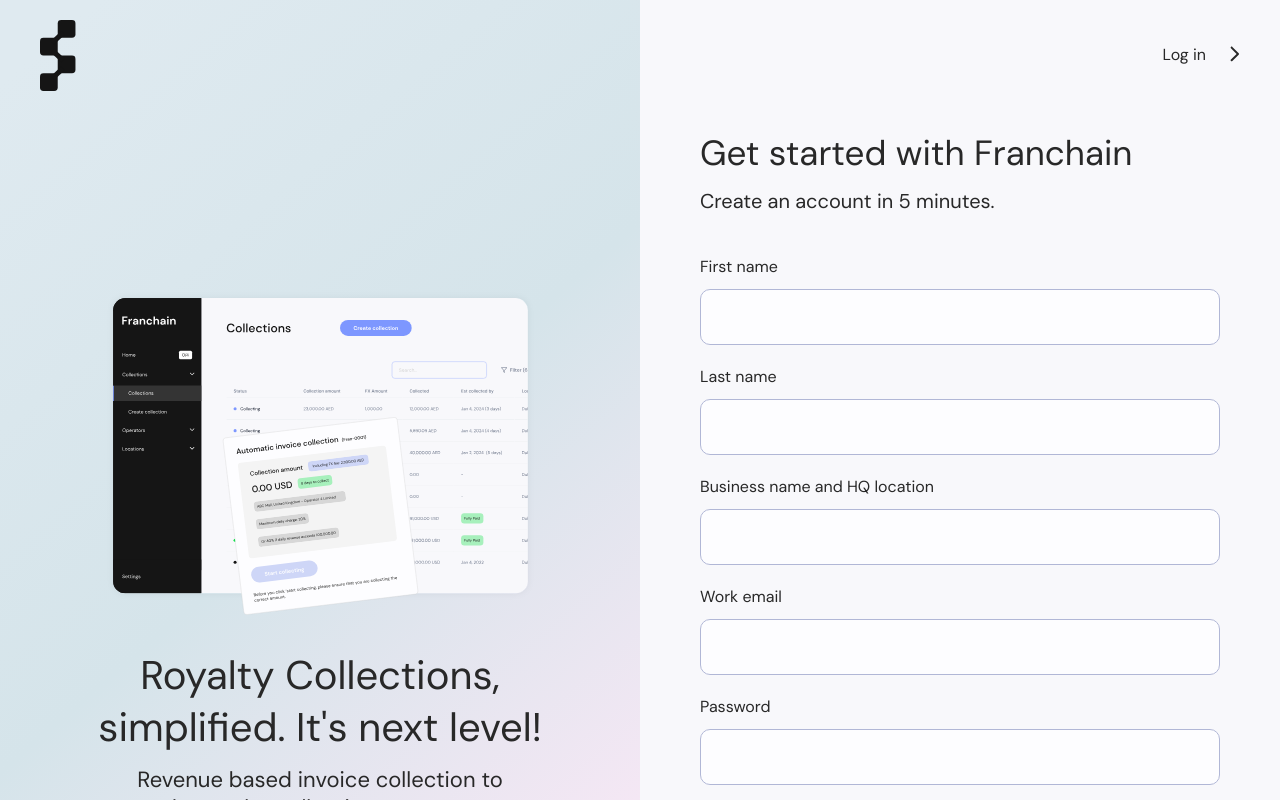
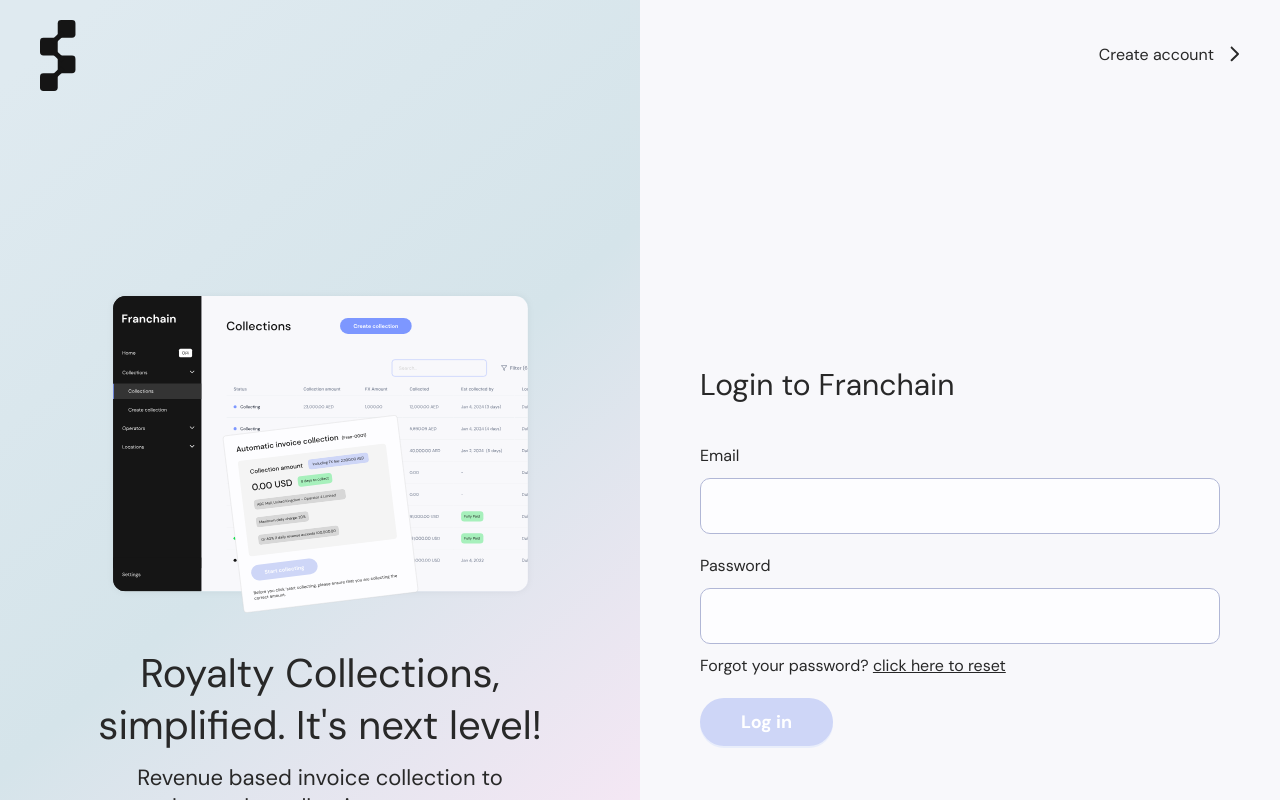
Before and after one commit to Okoli-Ryan/franchain-ui-test, a React (Vite) app: page / in a window 1280 px wide. Built offline with nearby package versions, Linux system fonts and the light colour scheme.

Commit message:
login page

```diff
--- a/src/forms/Button/Button.tsx
+++ b/src/forms/Button/Button.tsx
@@ -24,7 +24,7 @@
 		size="large"
 		type="primary"
 		className={twMerge(
-			"hover:!text-accent hover:!bg-transparent disabled:!border-none disabled:!bg-transparent *:hover:opacity-60 flex disabled:hover:!text-accent/60 gap-6 h-max bg-transparent items-center font-normal shadow-none outline-none text-accent p-0 rounded-none",
+			"hover:!text-accent hover:!bg-transparent disabled:!border-none disabled:!bg-transparent *:hover:opacity-60 flex disabled:hover:!text-accent/60 gap-4 h-max bg-transparent items-center font-normal shadow-none outline-none text-accent p-0 rounded-none",
 			className
 		)}
 		{...props}
--- a/src/layout/AuthLayout/AuthLayout.tsx
+++ b/src/layout/AuthLayout/AuthLayout.tsx
@@ -10,8 +10,10 @@
 		<div className="w-screen justify-center flex min-h-screen h-full">
 			<div className="w-full justify-center flex">
 				<div className="max-w-[1300px] w-full grid grid-cols-1 lg:grid-cols-2 z-10  relative">
-					<img src={Logo} alt="logo" className="absolute left-10 top-5 hidden md:block" />
-					<div className="lg:flex justify-center items-center flex-col h-full px-[60px] hidden">
+					<div className="h-[110px] flex items-center px-10 absolute">
+						<img src={Logo} alt="logo" className="left-10 top-5 hidden md:block" />
+					</div>
+					<div className="lg:flex justify-center items-center flex-col h-full px-[60px] hidden py-[290px]">
 						<img src={AuthImage} alt="auth-image" className="max-w-[427px] w-full h-auto" />
 						<h4 className="mt-[34px] text-center w-full font-medium leading-[52px] text-[40px]">
 							Royalty Collections, simplified. It's next level!
--- /dev/null
+++ b/src/pages/Login/Login.tsx
@@ -0,0 +1,54 @@
+import { Form } from 'antd';
+import { Button } from 'forms/Button';
+import { Input } from 'forms/Input';
+import { Link } from 'react-router-dom';
+
+import ArrowRight from '@icons/chevron-right.svg?react';
+import Logo from '@icons/franchain-logo.svg';
+
+import useLogin from './useLogin';
+
+export default function Login() {
+	const { goToCreateAccount } = useLogin();
+
+	return (
+		<div className="relative">
+			<div className="absolute top- 0 flex justify-between md:px-10 h-[61px] md:h-[110px] items-center w-full px-5">
+				<div className="">
+					<img src={Logo} alt="logo" className="block lg:hidden h-[35px]" />
+				</div>
+				<Button.Text iconPosition="end" icon={<ArrowRight />} onClick={goToCreateAccount}>
+					Create account
+				</Button.Text>
+			</div>
+			<div className=" md:px-[200px] lg:px-[60px] px-5 flex justify-center flex-col h-full">
+				<h2 className="font-medium text-accent leading-[39px] text-[22px] md:text-[30px]">Login to Franchain</h2>
+				<Form layout="vertical" className="mt-6 md:mt-10">
+					<Input label="Email" name="email" inputProps={{ type: "email" }} />
+					<Input
+						label="Password"
+						name="password"
+						className="!mb-0"
+						inputProps={{ type: "password" }}
+						rules={[
+							{ min: 12, message: "Password must be at least 12 characters" },
+							{
+								required: true,
+								message: "Password must be at least 12 characters",
+							},
+						]}
+					/>
+					<p className="mt-1.5 md:mt-2.5 text-[10px] md:text-base">
+						Forgot your password?{" "}
+						<Link to="/reset" className="underline">
+							click here to reset
+						</Link>
+					</p>
+					<Button className="mt-3 md:mt-5" htmlType="submit">
+						Log in
+					</Button>
+				</Form>
+			</div>
+		</div>
+	);
+}
--- /dev/null
+++ b/src/pages/Login/index.ts
@@ -0,0 +1 @@
+export { default } from "./Login";
--- /dev/null
+++ b/src/pages/Login/useLogin.ts
@@ -0,0 +1,11 @@
+import { useNavigate } from 'react-router-dom';
+
+export default function useLogin() {
+	const navigate = useNavigate();
+
+	function goToCreateAccount() {
+		navigate("/signup");
+	}
+
+	return { goToCreateAccount };
+}
--- a/src/pages/Signup/Signup.tsx
+++ b/src/pages/Signup/Signup.tsx
@@ -8,7 +8,7 @@
 import useSignup from './useSignup';
 
 export default function Signup() {
-	const { form } = useSignup();
+	const { form, goToLogin } = useSignup();
 
 	return (
 		<div>
@@ -16,7 +16,7 @@
 				<div className="">
 					<img src={Logo} alt="logo" className="block lg:hidden h-[35px]" />
 				</div>
-				<Button.Text iconPosition="end" icon={<ArrowRight />}>
+				<Button.Text iconPosition="end" icon={<ArrowRight />} onClick={goToLogin}>
 					Log in
 				</Button.Text>
 			</div>
@@ -33,6 +33,7 @@
 					<Input
 						label="Password"
 						name="password"
+						className="!mb-0"
 						inputProps={{ type: "password" }}
 						rules={[
 							{ min: 12, message: "Password must be at least 12 characters" },
--- a/src/pages/Signup/useSignup.ts
+++ b/src/pages/Signup/useSignup.ts
@@ -1,7 +1,13 @@
 import { Form } from 'antd';
+import { useNavigate } from 'react-router-dom';
 
 export default function useSignup() {
 	const [form] = Form.useForm();
+    const navigate = useNavigate();
 
-	return { form };
+	function goToLogin() {
+		navigate("/");
+	}
+
+	return { form, goToLogin };
 }
--- a/src/routes.tsx
+++ b/src/routes.tsx
@@ -1,4 +1,5 @@
 import AuthLayout from 'layout/AuthLayout';
+import Login from 'pages/Login';
 import Signup from 'pages/Signup';
 import { createBrowserRouter } from 'react-router-dom';
 
@@ -9,6 +10,10 @@
 		children: [
 			{
 				index: true,
+				element: <Login />,
+			},
+			{
+				path: "signup",
 				element: <Signup />,
 			},
 		],
```
